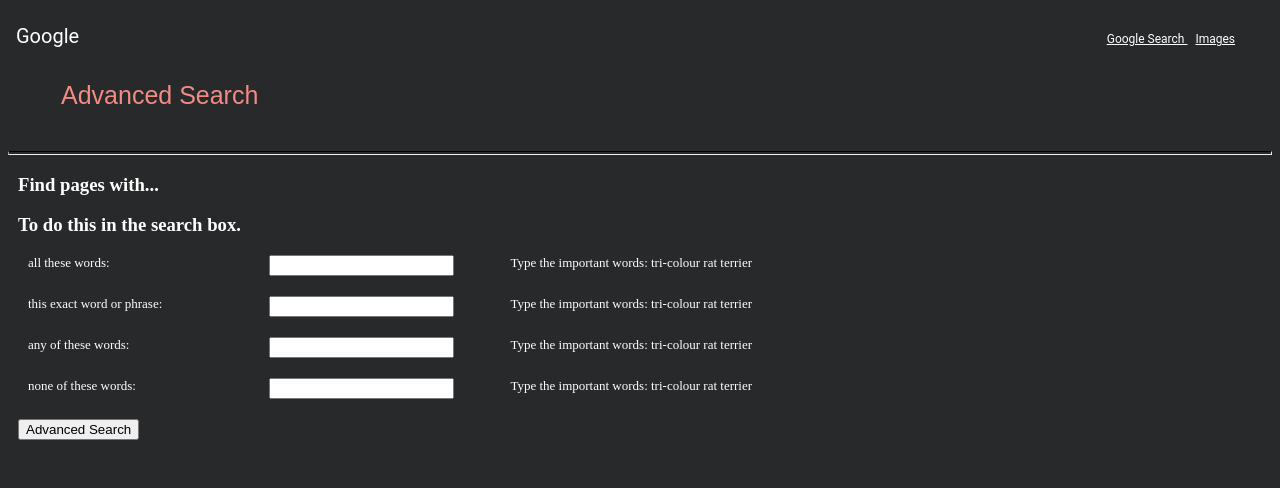
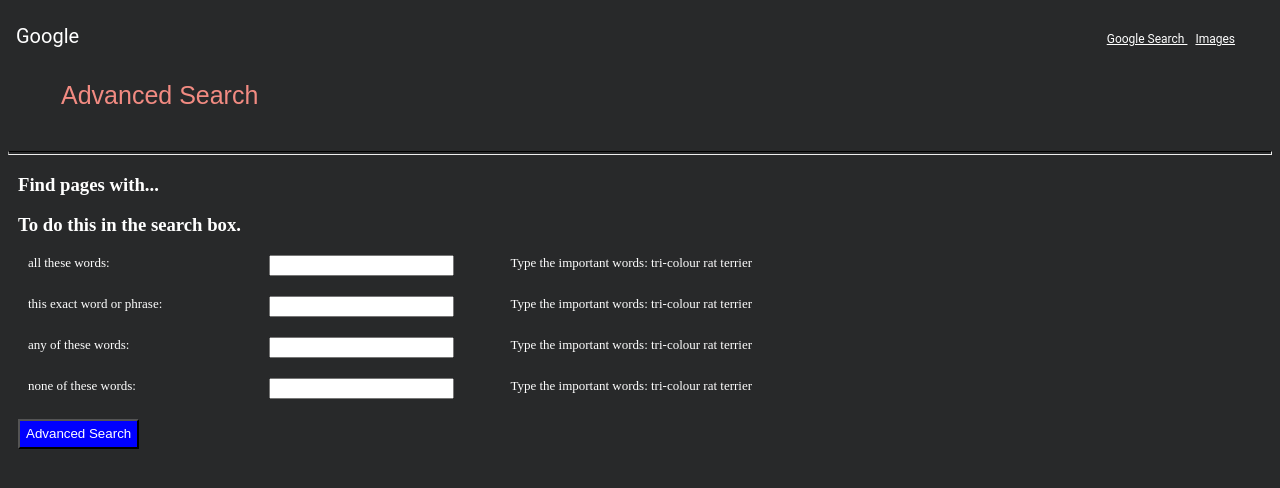
Before and after one commit to dipak1920basnet/Search, a plain HTML site: page search/search/advanced.html in a window 1280 px wide. Drawn offline with Linux system fonts and the light colour scheme.

Commit message:
Changed advance search button to blue color and text to white color

```diff
--- a/search/search/advance_style.css
+++ b/search/search/advance_style.css
@@ -74,3 +74,12 @@
 {
     width: 270px;
 }
+
+.sumitting> input
+{
+    background-color: blue;
+    color: white;
+    line-height:100%;
+    height:30px;
+    min-width:120px;
+}
```
